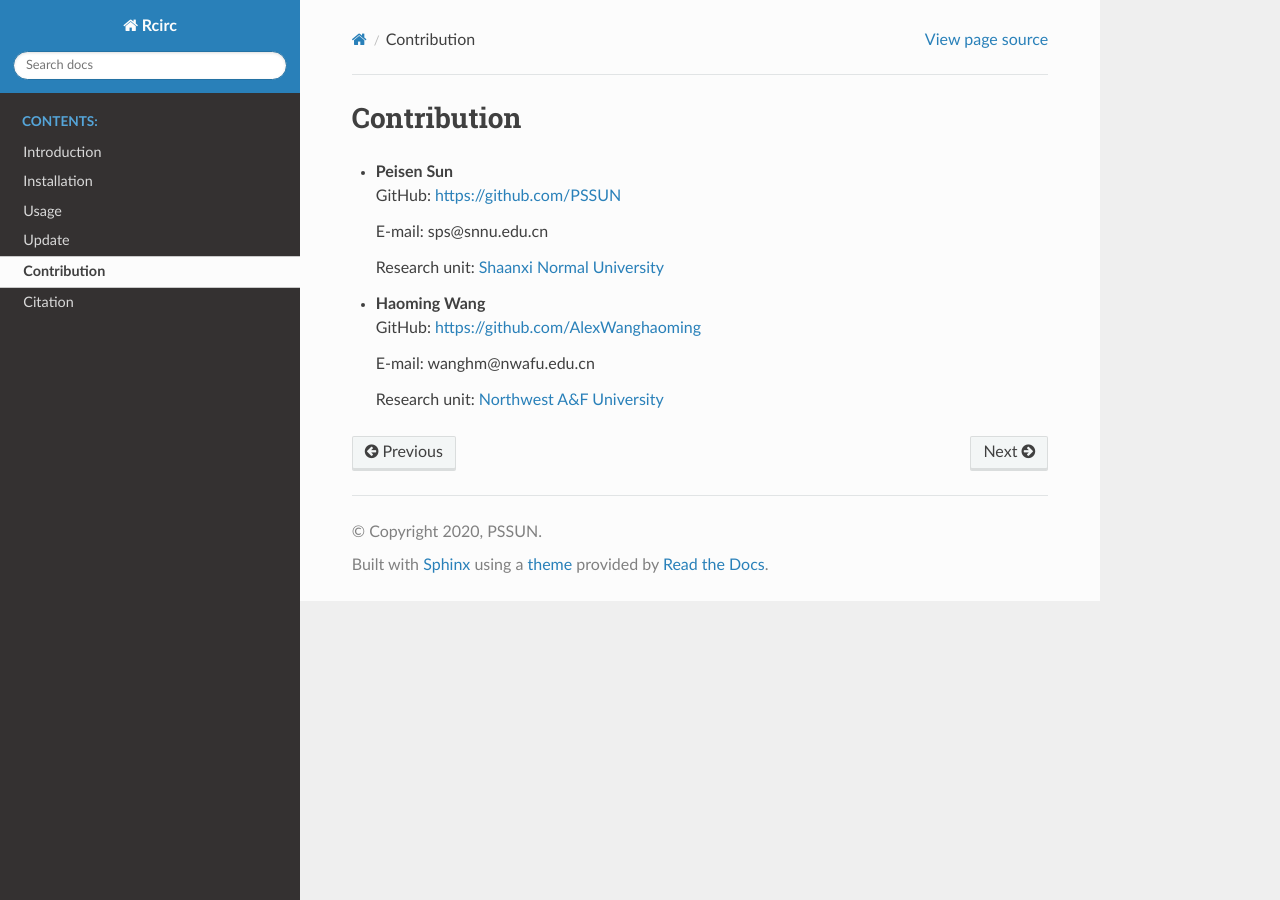
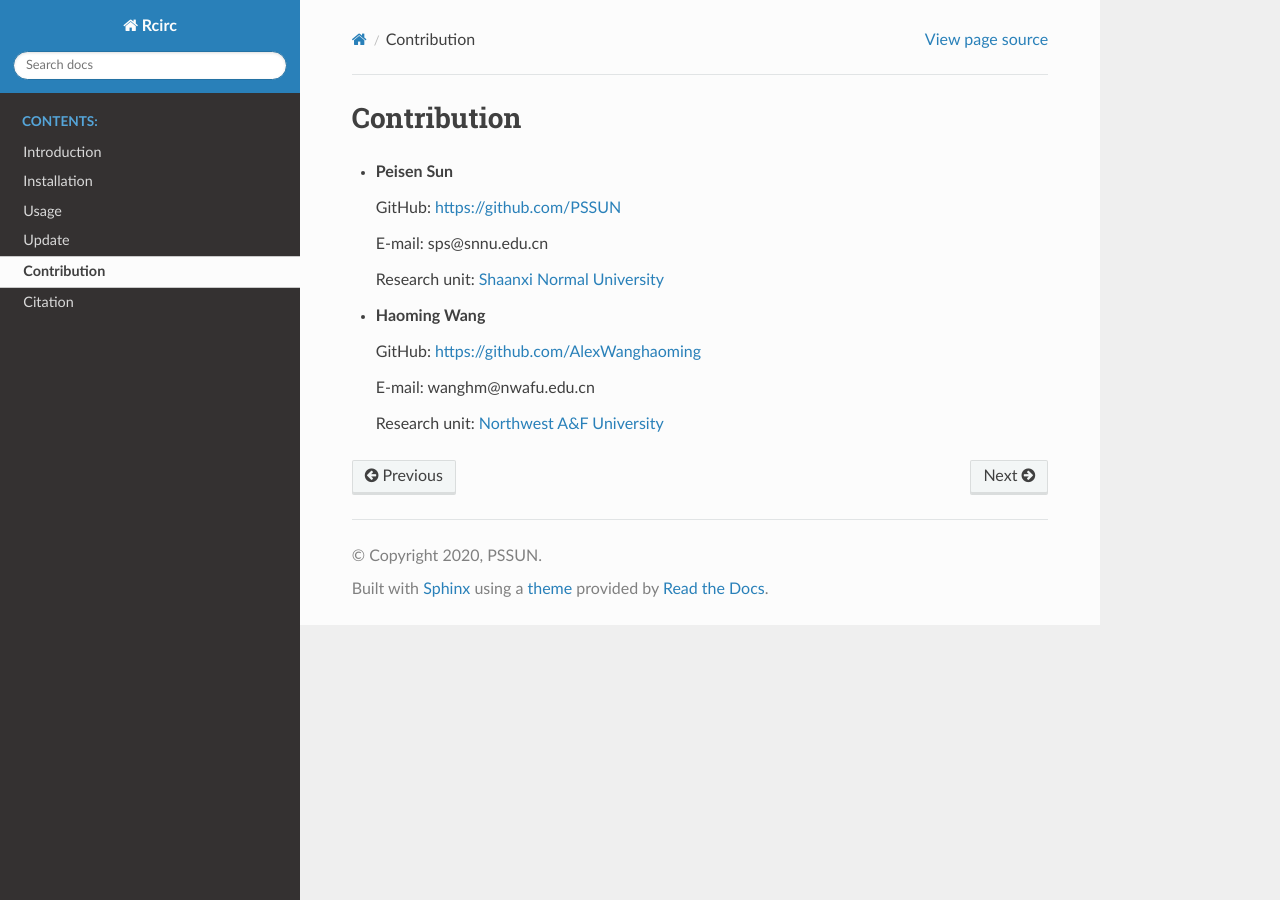
Before and after one commit to PSSUN/Rcirc_doc, a Sphinx documentation site: the page built from source/Contribution/Contribution.md, in a window 1280 px wide. Built offline with Sphinx 7.4.7 and the Read the Docs theme 2.0.0, drawn with Linux system fonts in a browser that asks for light colours.

```diff
--- a/source/Contribution/Contribution.md
+++ b/source/Contribution/Contribution.md
@@ -1,16 +1,15 @@
 # Contribution
 
+ - **Peisen Sun**
 
- - **Peisen Sun**
    GitHub: [https://github.com/PSSUN](https://github.com/PSSUN)
 
    E-mail: sps@snnu.edu.cn
 
    Research unit: [Shaanxi Normal University](http://english.snnu.edu.cn/)
 
+ - **Haoming Wang**
 
-
- - **Haoming Wang**
    GitHub: [https://github.com/AlexWanghaoming](https://github.com/AlexWanghaoming)
 
    E-mail: wanghm@nwafu.edu.cn
```
